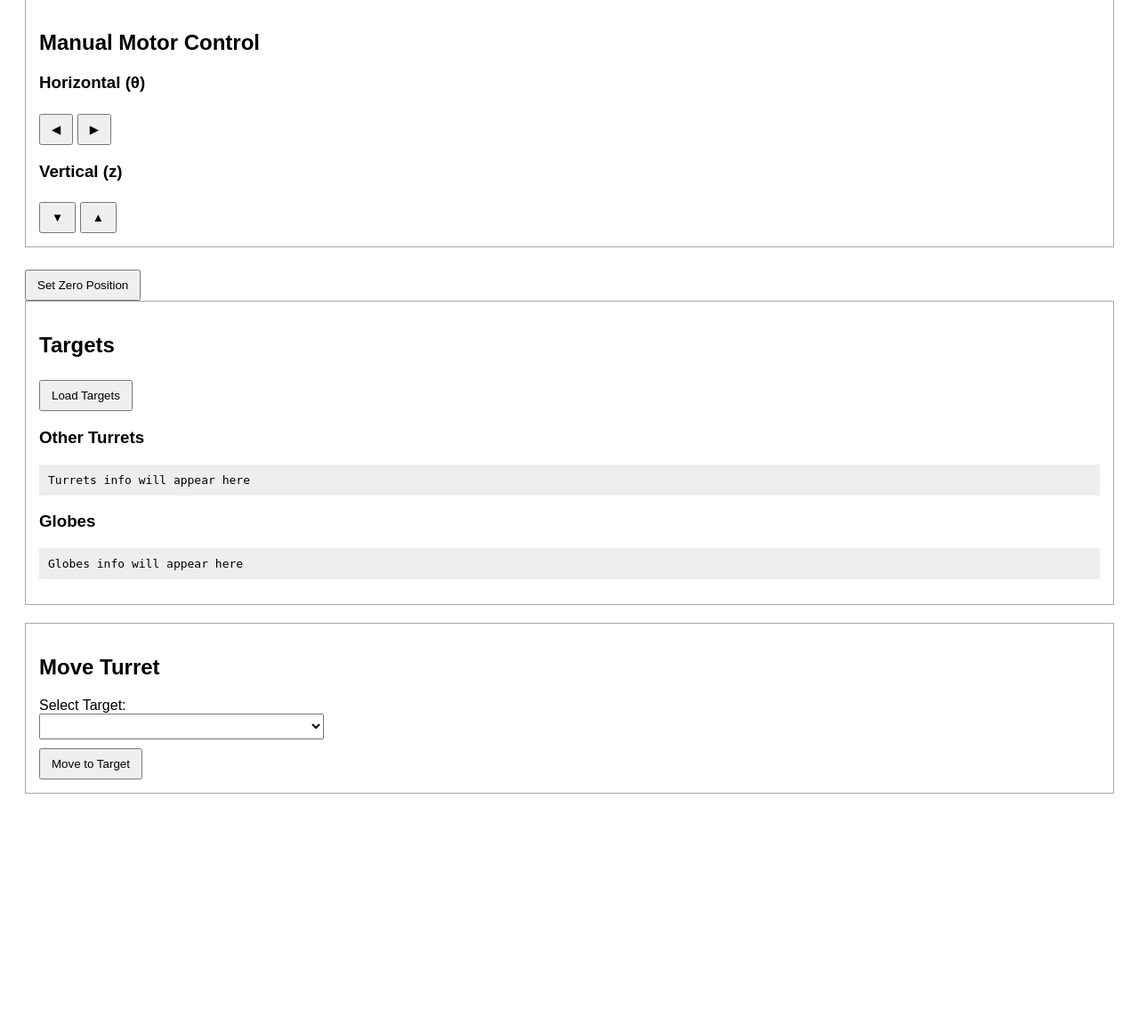
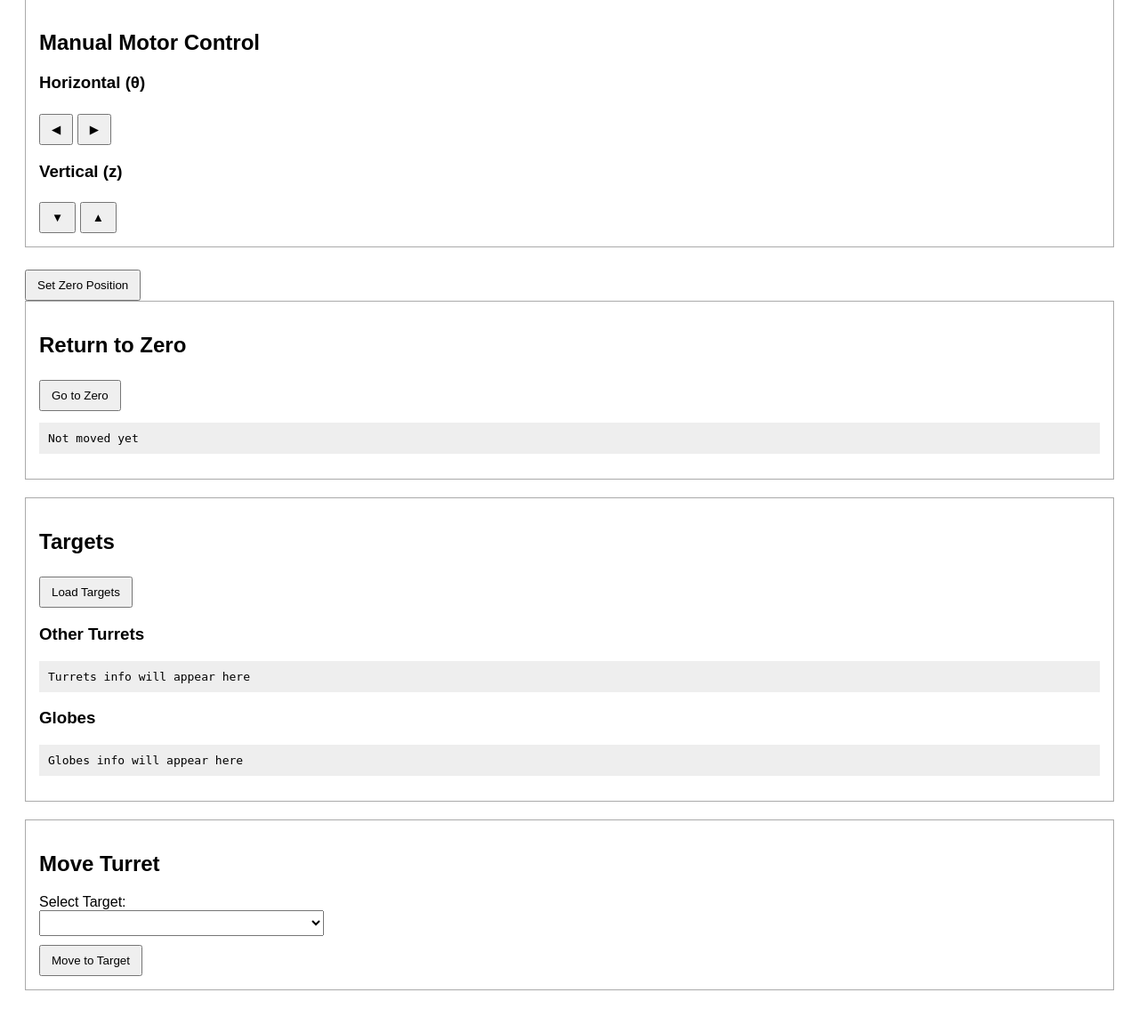
Before and after one commit to oliviagrima/441project, a Flask app: page / in a window 1280 px wide. Shown: the part 645-1806 px from the top of the page at 89% size. Before the commit the page ends 1537 px from the top, so only its background shows below. Run offline with Flask 3, Linux system fonts and the light colour scheme; lists and menus that the app fills with data are empty; parts of the project's set-up code (start-up, migrations or seed data) failed here and were passed over.

Commit message:
Update index.html

```diff
--- a/templates/index.html
+++ b/templates/index.html
@@ -58,6 +58,12 @@ function setZero() {
     .catch(err => alert("Error setting zero: " + err));
 }
 </script>
+
+<div class="box">
+    <h2>Return to Zero</h2>
+    <button onclick="goToZero()">Go to Zero</button>
+    <pre id="zeroStatus">Not moved yet</pre>
+</div>
 
 <!-- TARGETS INFO: display only, no selection -->
 <div class="box">
@@ -233,6 +239,26 @@ function moveToSelected() {
     .then(() => alert(`Moving turret to θ = ${theta}, r = ${r}` + (z !== undefined ? `, z = ${z}` : "")))
     .catch(err => alert("Error moving turret: " + err));
 }
+
+function goToZero() {
+    fetch("/go_zero", {
+        method: "POST",
+        headers: { "Content-Type": "application/json" }
+    })
+    .then(res => res.json())
+    .then(data => {
+        if (data.error) {
+            document.getElementById("zeroStatus").textContent = "Error: " + data.error;
+            return;
+        }
+        document.getElementById("zeroStatus").textContent =
+            `Returned to Zero\nθ₀ = ${data.theta_zero}\nz₀ = ${data.z_zero}`;
+    })
+    .catch(err => {
+        document.getElementById("zeroStatus").textContent = "Error: " + err;
+    });
+}
+
 </script>
 </body>
 </html>
```
